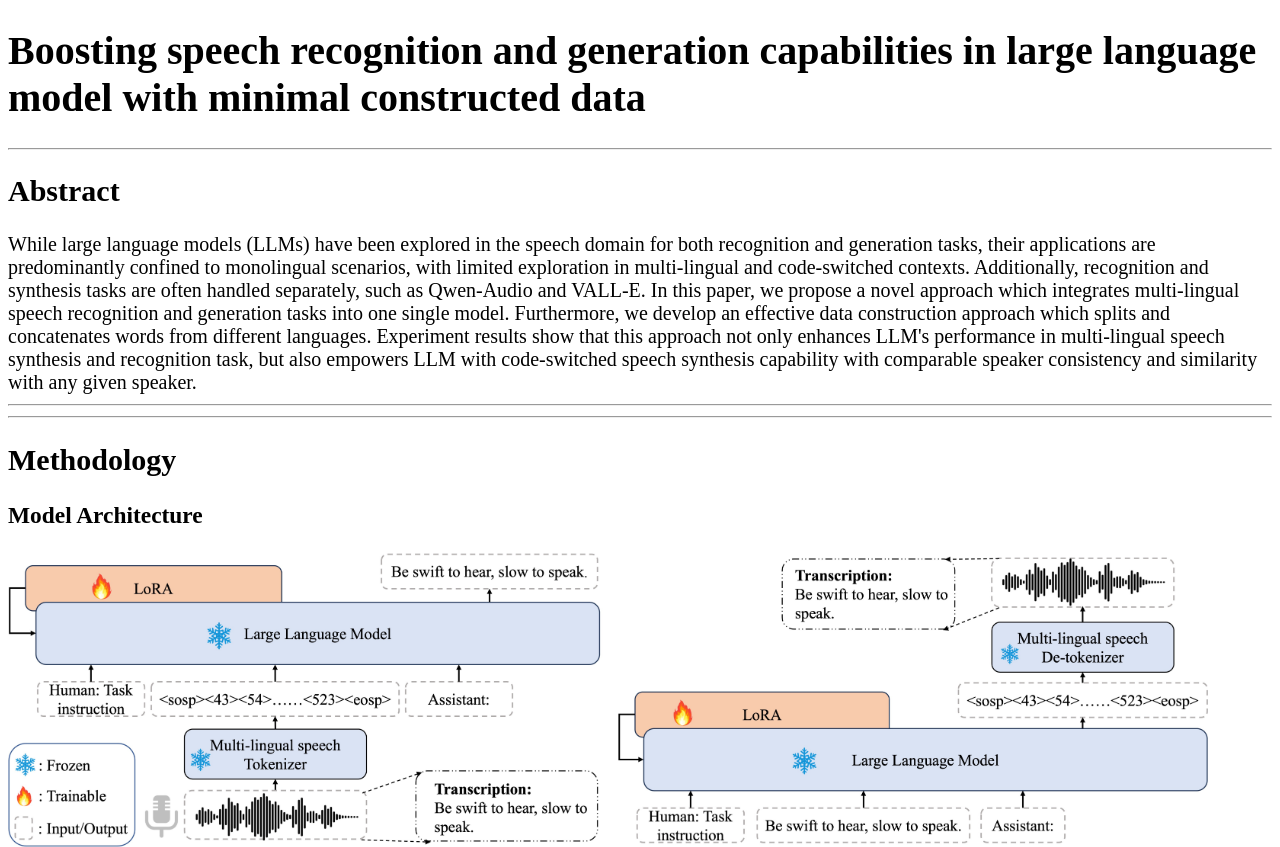
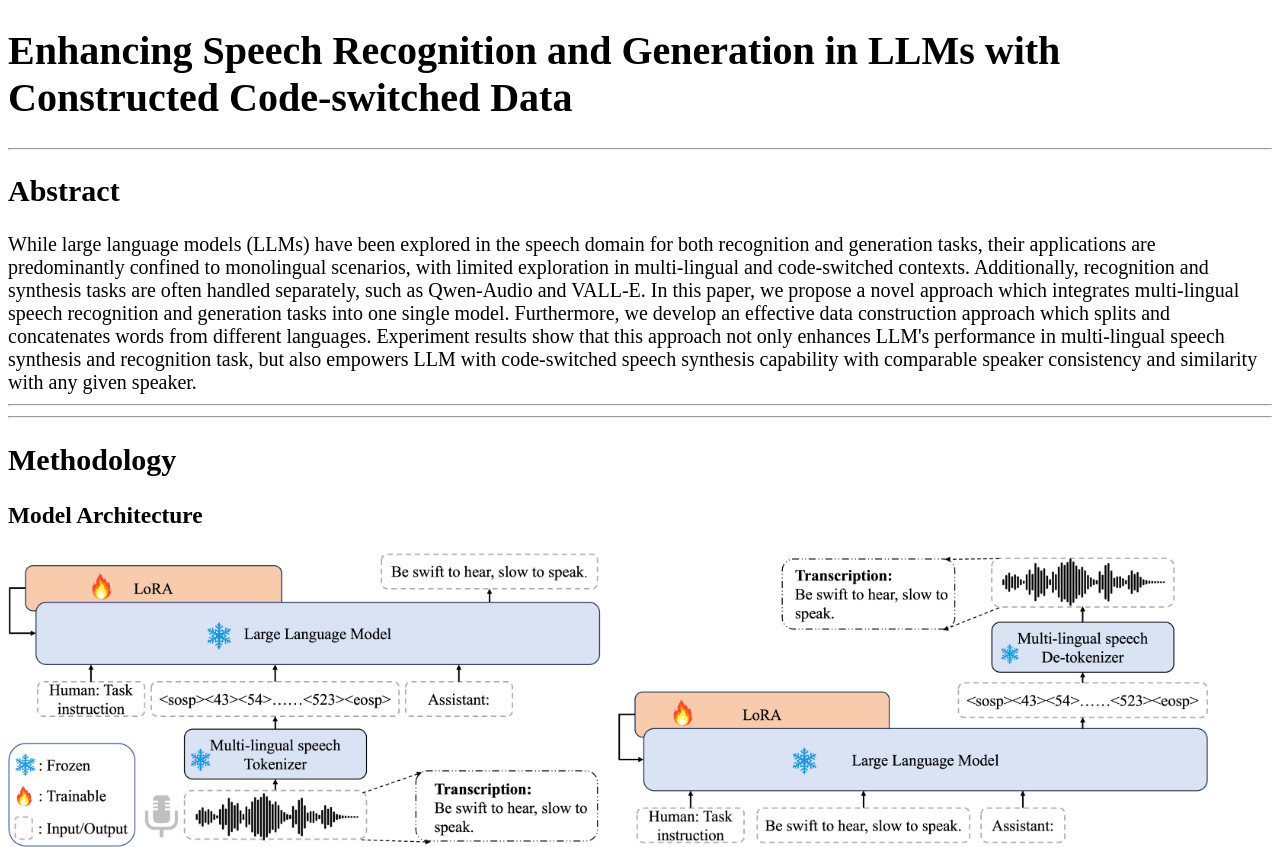
Before and after one commit to jingxu96/MLMT-demo, a plain HTML site: page index.html in a window 1280 px wide. Shown: the top 847 px of the page. Drawn offline with Linux system fonts and the light colour scheme.

Commit message:
Update index.html

```diff
--- a/index.html
+++ b/index.html
@@ -16,7 +16,7 @@ audio {
 </style>
 </head>
 <body>
-  <h1>Boosting speech recognition and generation capabilities in large language model with minimal constructed data</h1>
+  <h1>Enhancing Speech Recognition and Generation in LLMs with Constructed Code-switched Data</h1>
 
   <hr>
 
```
